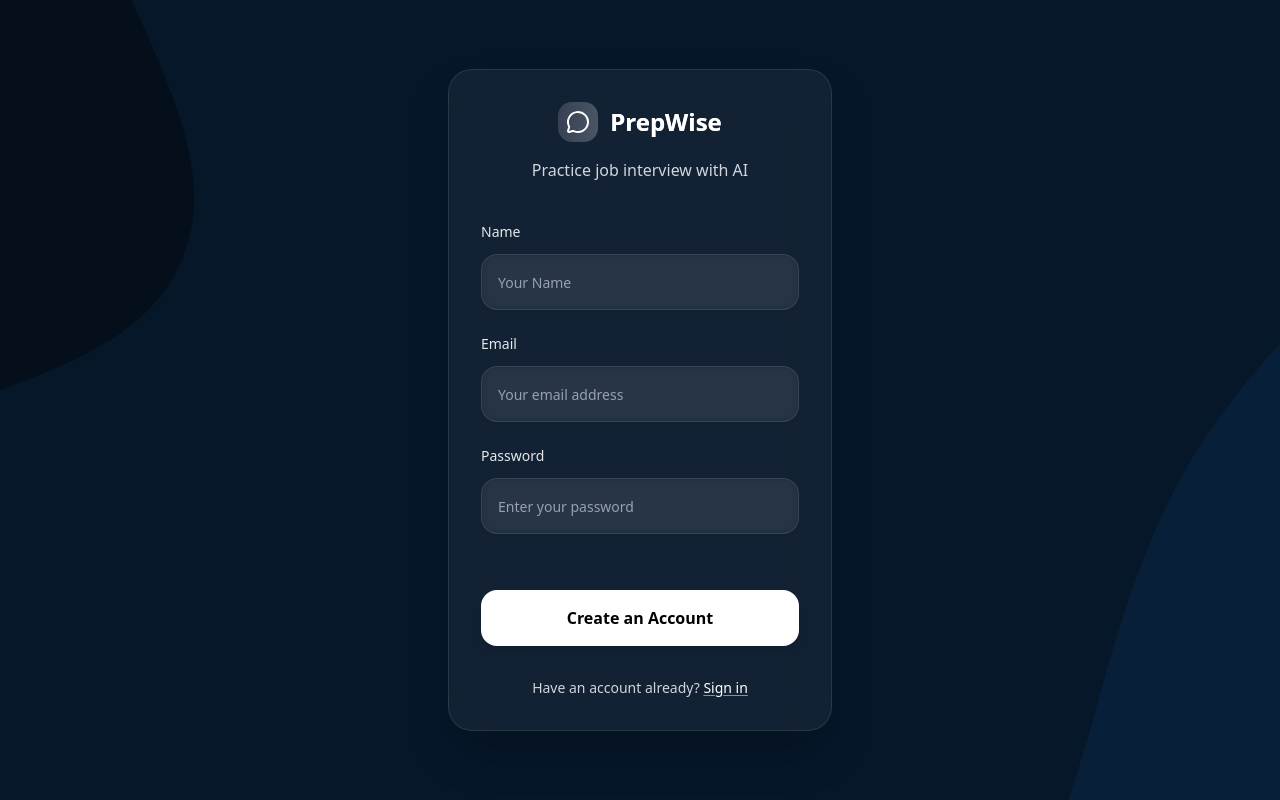
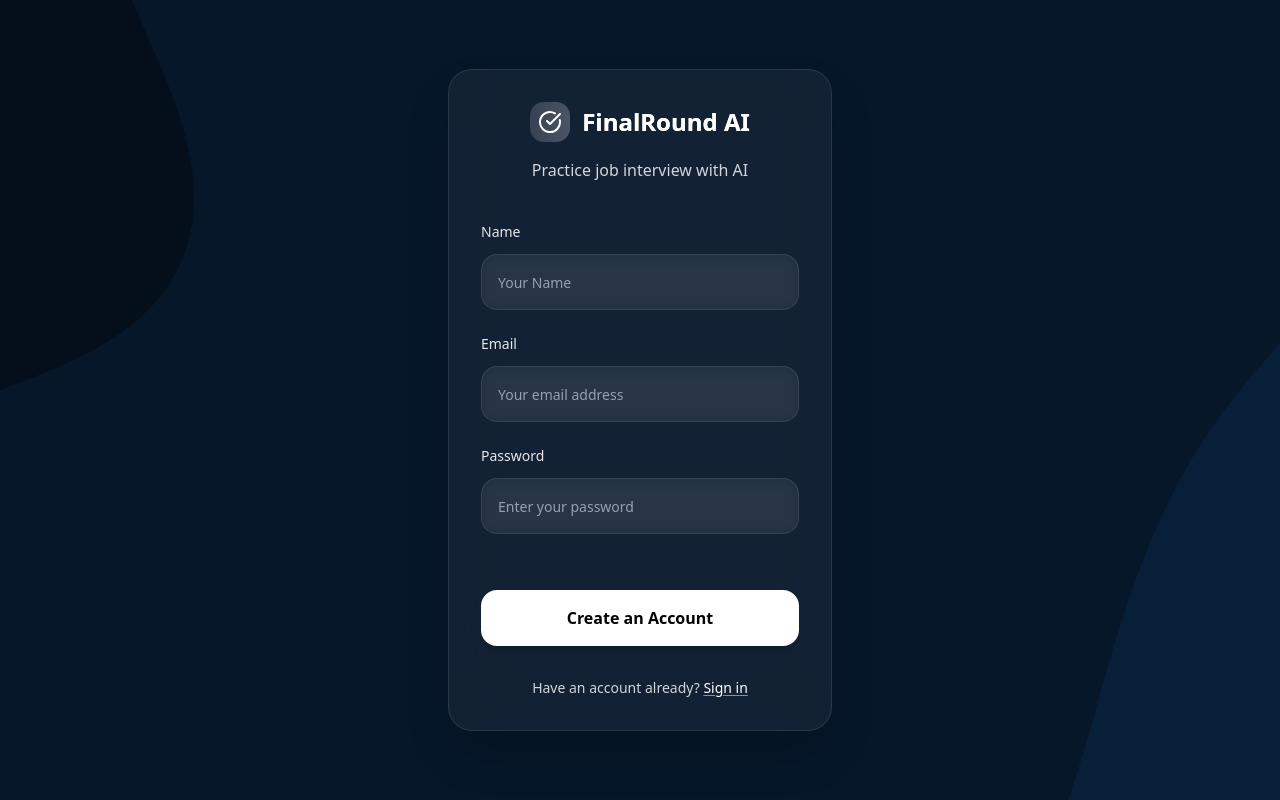
Before and after one commit to sanskarjain960/MockMate, a Next.js app: page /auth in a window 1280 px wide. Built offline with nearby package versions, Linux system fonts and the light colour scheme; no server answers.

Commit message:
logo change

```diff
--- a/app/layout.js
+++ b/app/layout.js
@@ -13,7 +13,7 @@
 });
 
 export const metadata = {
-  title: "Create Next App",
+  title: "FinalRound AI",
   description: "Generated by create next app",
 };
 
--- a/components/AuthPage.jsx
+++ b/components/AuthPage.jsx
@@ -4,7 +4,7 @@
 import { Button } from "@/components/ui/button"
 import { Input } from "@/components/ui/input"
 import { Label } from "@/components/ui/label"
-import { MessageCircle } from "lucide-react"
+import { MessageCircle,CheckCircle } from "lucide-react"
 import Link from "next/link"
 import { createUserWithEmailAndPassword, signInWithEmailAndPassword } from "firebase/auth"
 import { signIn,signUp } from "@/actions/auth.actions"
@@ -120,10 +120,10 @@
           <div className="text-center mb-10">
             <div className="flex items-center justify-center gap-3 mb-4">
               <div className="p-2 bg-gradient-to-r from-gray-700 to-gray-600 rounded-xl">
-                <MessageCircle className="w-6 h-6 text-white" />
+                <CheckCircle className="w-6 h-6 text-white" />
               </div>
               <h1 className="text-white text-2xl font-bold bg-gradient-to-r from-white to-gray-300 bg-clip-text text-transparent">
-                PrepWise
+                FinalRound AI
               </h1>
             </div>
             <p className="text-gray-300 text-base font-medium">Practice job interview with AI</p>
--- a/components/navbar.jsx
+++ b/components/navbar.jsx
@@ -1,6 +1,6 @@
 "use client"
 
-import { MessageCircle, User, LogOut } from "lucide-react"
+import { CheckCircle,Mic,Target, User, LogOut,Trophy, UserCheck,Layers  } from "lucide-react"
 import { Button } from "@/components/ui/button"
 import Link from "next/link"
 import { signOut } from "@/actions/auth.actions";
@@ -24,10 +24,10 @@
         {/* Logo */}
         <Link href="/" className="flex items-center gap-3">
           <div className="p-2 bg-gradient-to-r from-gray-700 to-gray-600 rounded-xl">
-            <MessageCircle className="w-5 h-5 text-white" />
+            < CheckCircle  className="w-5 h-5 text-white" />
           </div>
           <h1 className="text-white text-xl font-bold bg-gradient-to-r from-white to-gray-300 bg-clip-text text-transparent">
-            PrepWise
+            FinalRound AI
           </h1>
         </Link>
 
```
